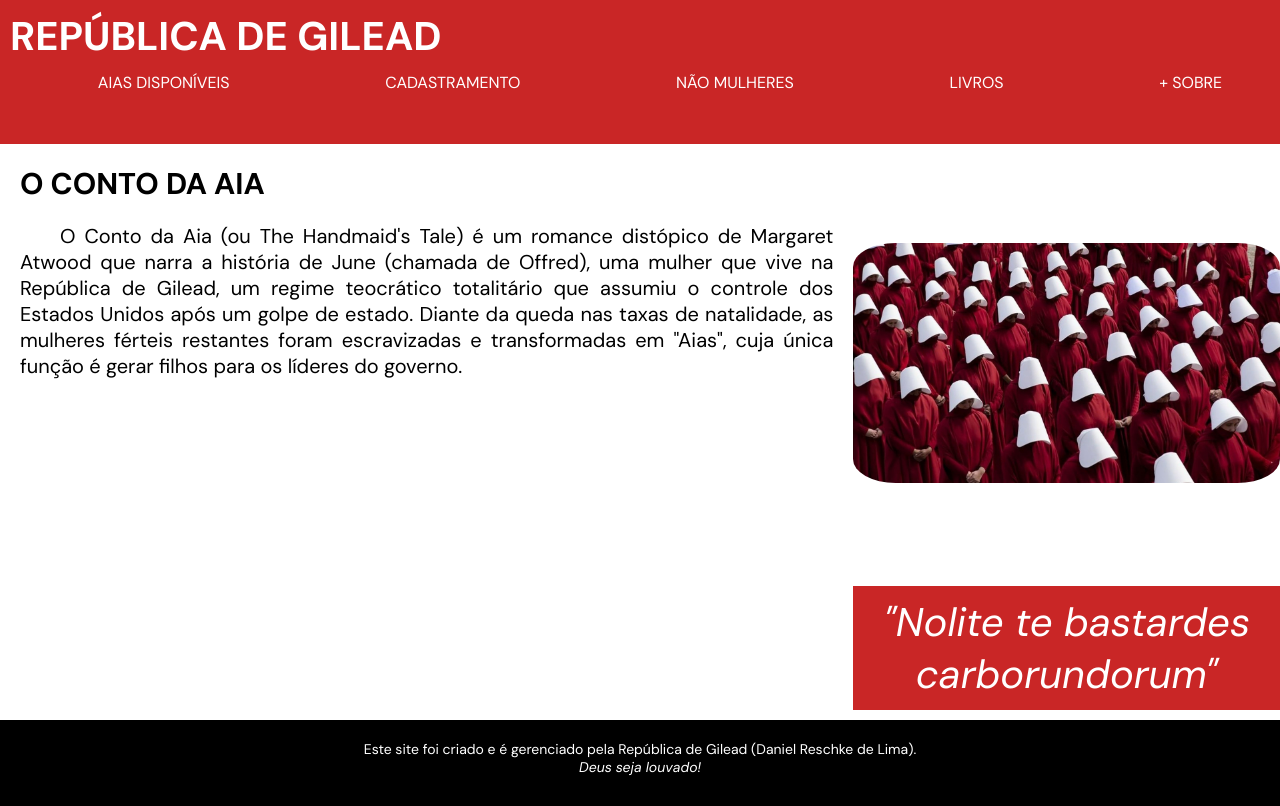
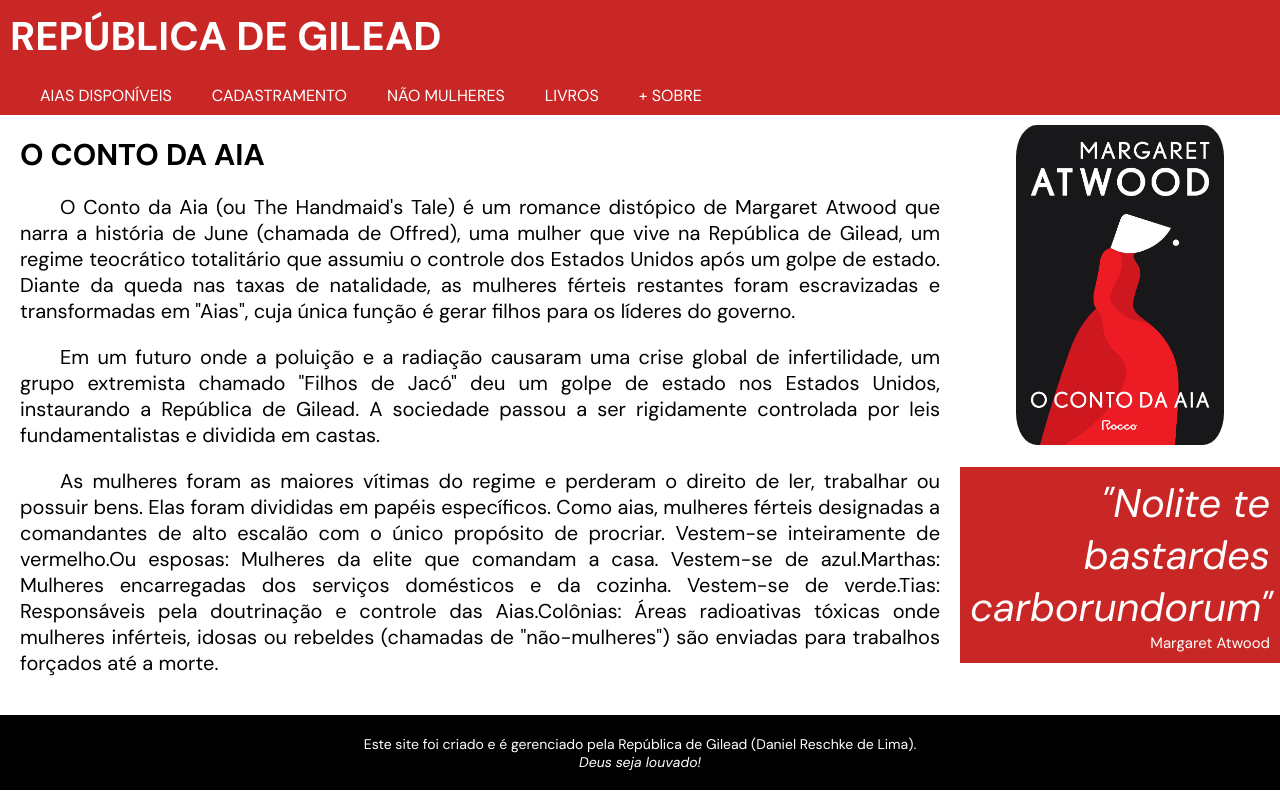
Before and after one commit to danielreschkelima-code/PROJETO_TI, a PHP site: page / in a window 1280 px wide. Run offline with PHP 8.4, Linux system fonts and the light colour scheme.

Commit message:
Ajustes css

```diff
--- a/HTML-CSS/Grid-layout/O conto da aia/Estilos/desktops.css
+++ b/HTML-CSS/Grid-layout/O conto da aia/Estilos/desktops.css
@@ -1,32 +1,38 @@
 .container {
-    grid-template-rows: 1fr 1fr 6fr 2fr;
-    grid-template-columns: 2fr 2fr 1fr;
+    grid-template-rows: 75px 40px 300px 300px 75px;
+    grid-template-columns: 10fr 1fr;
 }
 
 header {
-    grid-area: 1/1 / 2/4;
+    grid-area: 1/1 / 2/3;
 }
 
 #menu {
     display: flex;
-    justify-content: space-around;
-    grid-area: 2/1  / 3/4;
+    justify-content: flex-start;
+    grid-area: 2/1  / 3/3;
 }
 
 #imagem {
-    grid-area: 3/3 /4/4;
+    grid-area: 3/2 /4/3;
 }
 
 article{
-    grid-area: 3/1 / 5/3;
+    grid-area: 3/1 / 5/2;
 }
 
 #textodolado {
+    max-width: 300px;
+    text-align: right;
     background-color:rgb(201, 38, 38);
-    grid-area: 4/3 / 5/4;
+    grid-area: 4/2 / 5/3;
+}
+
+#textodolado>p {
+    text-align: right;
 }
 
 footer {
     text-align: center;
-    grid-area: 5/1 / 6/4;
+    grid-area: 5/1 / 6/3;
 }
--- a/HTML-CSS/Grid-layout/O conto da aia/Estilos/style.css
+++ b/HTML-CSS/Grid-layout/O conto da aia/Estilos/style.css
@@ -32,6 +32,7 @@ header {
 }
 
 #menu>ul {
+    align-self: center;
     text-align: center;
 }
 
@@ -47,7 +48,7 @@ header {
 }
 
 #imagem>img {
-    height: 30vh;
+    height: 40vh;
     border-radius: 10%;
 }
 
@@ -79,6 +80,10 @@ article>p {
     color: white;
 }
 
+#textodolado>p {
+    font-size: 15px;
+}
+
 footer {
     grid-area: 7/1 / 8/2;
     text-align: center;
--- a/HTML-CSS/Grid-layout/O conto da aia/index.html
+++ b/HTML-CSS/Grid-layout/O conto da aia/index.html
@@ -22,7 +22,7 @@
             <ul>LIVROS</ul>
             <ul>+ SOBRE</ul>
         </nav>
-        <div id="imagem" width="400px">
+        <div id="imagem">
             <img src="./Imagens/Aias.jpg" alt="As aias">
         </div>
         <article>
@@ -34,9 +34,23 @@
                 Diante da queda nas taxas de natalidade, as mulheres férteis restantes foram escravizadas e
                 transformadas em "Aias",
                 cuja única função é gerar filhos para os líderes do governo.</p>
+            <p>Em um futuro onde a poluição e a radiação causaram uma crise global de infertilidade,
+                    um grupo extremista chamado "Filhos de Jacó" deu um golpe de estado nos Estados Unidos,
+                    instaurando a República de Gilead. A sociedade passou a ser rigidamente controlada por leis
+                    fundamentalistas e dividida em castas.</p>
+            <p>As mulheres foram as maiores vítimas do regime e perderam o direito de ler, trabalhar ou
+                possuir bens. Elas foram divididas em papéis específicos. Como aias, mulheres férteis designadas a
+                comandantes de alto escalão com o único propósito de procriar.
+                Vestem-se inteiramente de vermelho.Ou esposas: Mulheres da elite que comandam a casa.
+                Vestem-se de azul.Marthas: Mulheres encarregadas dos serviços domésticos e da cozinha.
+                Vestem-se de verde.Tias: Responsáveis pela doutrinação e controle das Aias.Colônias:
+                Áreas radioativas tóxicas onde mulheres inférteis, idosas ou rebeldes
+                (chamadas de "não-mulheres") são enviadas para trabalhos forçados até a morte.
+            </p>
         </article>
         <div id="textodolado">
             <i>"Nolite te bastardes carborundorum"</i>
+            <p>Margaret Atwood</p>
         </div>
         <footer>
             <p>Este site foi criado e é gerenciado pela República de Gilead (Daniel Reschke de Lima).
```
Also changed, not shown: HTML-CSS/Grid-layout/O conto da aia/Imagens/Aias.jpg.
